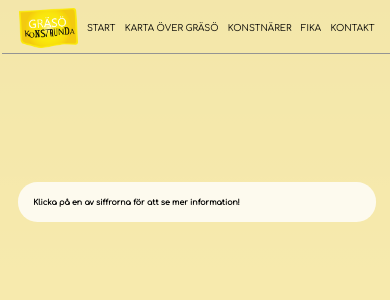
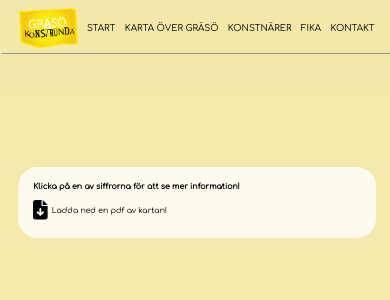
Before and after one commit to theo8theo8/grasokonstrunda, a Next.js app: page /karta in a window 390 px wide. Shown: the top 300 px of the page. Built offline with nearby package versions, Linux system fonts and the light colour scheme.

Commit message:
Download-link fixed
Closes #2

```diff
--- a/components/mapInfo.tsx
+++ b/components/mapInfo.tsx
@@ -1,5 +1,7 @@
 import styles from '@/styles/Home.module.css'
 import PlaceInfo from './placeInfo'
+import { FontAwesomeIcon } from '@fortawesome/react-fontawesome'
+import { faFileArrowDown } from '@fortawesome/free-solid-svg-icons'
 
 
 export default function MapInfo({showInfo}) {
@@ -9,6 +11,14 @@ export default function MapInfo({showInfo}) {
                     <p>
                         <b>Klicka på en av siffrorna för att se mer information!</b>
                     </p>
+                    <div className={styles.download}>
+                        <a href="/Flyer_A4_2022.pdf" download>
+                            <FontAwesomeIcon icon={faFileArrowDown}/>
+                        </a>
+                        <p>
+                            Ladda ned en pdf av kartan!
+                        </p>
+                    </div>
                 </div>
                 )
     }
--- a/components/placeInfo.tsx
+++ b/components/placeInfo.tsx
@@ -1,4 +1,6 @@
 import styles from '@/styles/Home.module.css'
+import { FontAwesomeIcon } from '@fortawesome/react-fontawesome'
+import { faFileArrowDown } from '@fortawesome/free-solid-svg-icons'
 
 export default function PlaceInfo({place}) {
     const id = parseInt(place.split('.')[0])
@@ -11,6 +13,14 @@ export default function PlaceInfo({place}) {
                     <p><b>Louise Westerberg</b><br/><em>Fårskinn, almanackor, skärgårdsbilder</em></p><br/>
                     <p><b>Jörgen Carlsson</b><br/><em>Akvarell, olja</em></p><br/>
                     <a className={styles.link} href="https://goo.gl/maps/THmgQ7JfKpAgvWT78" target="_blank" rel="noreferrer"><em>Hitta hit!</em></a>
+                    <div className={styles.download}>
+                        <a href="/Flyer_A4_2022.pdf" download>
+                            <FontAwesomeIcon icon={faFileArrowDown}/>
+                        </a>
+                        <p>
+                            Ladda ned en pdf av kartan!
+                        </p>
+                    </div>
                 </div>
             )
             }
@@ -21,6 +31,14 @@ export default function PlaceInfo({place}) {
                     <p><b>AnnaKarin Boode</b><br/><em>Skulpturer, målningar</em></p><br/>
                     <p><b>Johanna Florenius</b><br/><em>Textil</em></p><br/>
                     <a className={styles.link} href="https://goo.gl/maps/uFwPJCk2qUd8vcAT9" target="_blank" rel="noreferrer"><em>Hitta hit!</em></a>
+                    <div className={styles.download}>
+                        <a href="/Flyer_A4_2022.pdf" download>
+                            <FontAwesomeIcon icon={faFileArrowDown}/>
+                        </a>
+                        <p>
+                            Ladda ned en pdf av kartan!
+                        </p>
+                    </div>
                 </div>
             )
             }
@@ -31,6 +49,14 @@ export default function PlaceInfo({place}) {
                     <p><em>Fika med hembakat</em></p><br/>
                     <p><b>Eva-Karin Lundberg</b><br/><em>Oljemålningar, trädgård</em></p><br/>
                     <a className={styles.link} href="https://goo.gl/maps/eojzApoFjp6JK1yu5" target="_blank" rel="noreferrer"><em>Hitta hit!</em></a>
+                    <div className={styles.download}>
+                        <a href="/Flyer_A4_2022.pdf" download>
+                            <FontAwesomeIcon icon={faFileArrowDown}/>
+                        </a>
+                        <p>
+                            Ladda ned en pdf av kartan!
+                        </p>
+                    </div>
                 </div>
             )
             }
@@ -42,6 +68,14 @@ export default function PlaceInfo({place}) {
                     <p><b>Elisabeth Lundgren</b><br/><em>Fotografi - ögonblick med fåglar, landskap</em></p><br/>
                     <p><b>Britt-Marie Jansson</b><br/><em>Akvarell, måleri landskap och blommor</em></p><br/>
                     <a className={styles.link} href="https://goo.gl/maps/c6izroketVzjme1M6" target="_blank" rel="noreferrer"><em>Hitta hit!</em></a>
+                    <div className={styles.download}>
+                        <a href="/Flyer_A4_2022.pdf" download>
+                            <FontAwesomeIcon icon={faFileArrowDown}/>
+                        </a>
+                        <p>
+                            Ladda ned en pdf av kartan!
+                        </p>
+                    </div>
                 </div>
             )
             }
@@ -52,6 +86,14 @@ export default function PlaceInfo({place}) {
                     <p><em>Fika</em></p><br/>
                     <p><b>Berit Blom</b><br/><em>Handarbeten, stickat och broderat</em></p><br/>
                     <a className={styles.link} href="https://goo.gl/maps/d2S5YdbuXtX3yjXH7" target="_blank" rel="noreferrer"><em>Hitta hit!</em></a>
+                    <div className={styles.download}>
+                        <a href="/Flyer_A4_2022.pdf" download>
+                            <FontAwesomeIcon icon={faFileArrowDown}/>
+                        </a>
+                        <p>
+                            Ladda ned en pdf av kartan!
+                        </p>
+                    </div>
                 </div>
             )
             }
@@ -65,6 +107,14 @@ export default function PlaceInfo({place}) {
                     <p><b>Helena Hörner</b><br/><em>Stickat</em></p><br/>
                     <p><b>Lilian Wickholm</b><br/><em>Akryl, olja, akvarell</em></p><br/>
                     <a className={styles.link} href="https://goo.gl/maps/trXmRYeoofh2134s8" target="_blank" rel="noreferrer"><em>Hitta hit!</em></a>
+                    <div className={styles.download}>
+                        <a href="/Flyer_A4_2022.pdf" download>
+                            <FontAwesomeIcon icon={faFileArrowDown}/>
+                        </a>
+                        <p>
+                            Ladda ned en pdf av kartan!
+                        </p>
+                    </div>
                 </div>
             )
             }
@@ -76,6 +126,14 @@ export default function PlaceInfo({place}) {
                     <p><b>Mimmi Dubén</b><br/><em>Måleri akryl</em></p><br/>
                     <p><b>Gunilla Skoglund</b><br/><em>Oljemåleri</em></p><br/>
                     <a className={styles.link} href="https://goo.gl/maps/7b9LRD8vCvYBujSAA" target="_blank" rel="noreferrer"><em>Hitta hit!</em></a>
+                    <div className={styles.download}>
+                        <a href="/Flyer_A4_2022.pdf" download>
+                            <FontAwesomeIcon icon={faFileArrowDown}/>
+                        </a>
+                        <p>
+                            Ladda ned en pdf av kartan!
+                        </p>
+                    </div>
                 </div>
             )
             }
@@ -85,6 +143,14 @@ export default function PlaceInfo({place}) {
                     <h1>8. Nötsveden</h1>
                     <p><b>Sören Lindström</b><br/><em>Trähantverk svepteknik, svarvat, luffarslöjd</em></p><br/>
                     <a className={styles.link} href="https://goo.gl/maps/vtC26YgmmeoC1d9388" target="_blank" rel="noreferrer"><em>Hitta hit!</em></a>
+                    <div className={styles.download}>
+                        <a href="/Flyer_A4_2022.pdf" download>
+                            <FontAwesomeIcon icon={faFileArrowDown}/>
+                        </a>
+                        <p>
+                            Ladda ned en pdf av kartan!
+                        </p>
+                    </div>
                 </div>
             )
             }
@@ -94,6 +160,14 @@ export default function PlaceInfo({place}) {
                     <h1>9. Oxsten</h1>
                     <p><b>Marina Laurent</b><br/><em>Fotografier &quot;Natur i närbild&quot;</em></p><br/>
                     <a className={styles.link} href="https://goo.gl/maps/vtC26YgmmeoC1d938" target="_blank" rel="noreferrer"><em>Hitta hit!</em></a>
+                    <div className={styles.download}>
+                        <a href="/Flyer_A4_2022.pdf" download>
+                            <FontAwesomeIcon icon={faFileArrowDown}/>
+                        </a>
+                        <p>
+                            Ladda ned en pdf av kartan!
+                        </p>
+                    </div>
                 </div>
             )
             }
@@ -104,6 +178,14 @@ export default function PlaceInfo({place}) {
                     <p><em>Fika</em></p><br/>
                     <p><b>Gunilla Andersson</b><br/><em>Oljemåleri</em></p><br/>
                     <a className={styles.link} href="https://goo.gl/maps/UbageJHUy6Ww5yUh9" target="_blank" rel="noreferrer"><em>Hitta hit!</em></a>
+                    <div className={styles.download}>
+                        <a href="/Flyer_A4_2022.pdf" download>
+                            <FontAwesomeIcon icon={faFileArrowDown}/>
+                        </a>
+                        <p>
+                            Ladda ned en pdf av kartan!
+                        </p>
+                    </div>
                 </div>
             )
             }
@@ -113,6 +195,14 @@ export default function PlaceInfo({place}) {
                     <h1>11. Djursten</h1>
                     <p><b>Göte Andersson</b><br/><em>Träslöjd</em></p><br/>
                     <a className={styles.link} href="https://goo.gl/maps/nfy8eqh5yZkZ5KGFA" target="_blank" rel="noreferrer"><em>Hitta hit!</em></a>
+                    <div className={styles.download}>
+                        <a href="/Flyer_A4_2022.pdf" download>
+                            <FontAwesomeIcon icon={faFileArrowDown}/>
+                        </a>
+                        <p>
+                            Ladda ned en pdf av kartan!
+                        </p>
+                    </div>
                 </div>
             )
             }
@@ -122,6 +212,14 @@ export default function PlaceInfo({place}) {
                     <h1>12. Väster Mörtarö Studio 838</h1>
                     <p><b>Martin Lima de Faria</b><br/><em>Fotokonst med miniatyrer m.m</em></p><br/>
                     <a className={styles.link} href="https://goo.gl/maps/1z3mAyJtLyRG3YpY6" target="_blank" rel="noreferrer"><em>Hitta hit!</em></a>
+                    <div className={styles.download}>
+                        <a href="/Flyer_A4_2022.pdf" download>
+                            <FontAwesomeIcon icon={faFileArrowDown}/>
+                        </a>
+                        <p>
+                            Ladda ned en pdf av kartan!
+                        </p>
+                    </div>
                 </div>
             )
             }
@@ -133,6 +231,14 @@ export default function PlaceInfo({place}) {
                     <p><b>Grävlings Naturprodukter Gräsö</b><br/><em>Naturnära hantverk, ljus m.m tillverkat på Gräsö</em></p><br/>
                     <p><b>Staffan Strand</b><br/><em>Bronsskulpturer, gipser</em></p><br/>
                     <a className={styles.link} href="https://goo.gl/maps/LG7KWRDiEGQofrGo8" target="_blank" rel="noreferrer"><em>Hitta hit!</em></a>
+                    <div className={styles.download}>
+                        <a href="/Flyer_A4_2022.pdf" download>
+                            <FontAwesomeIcon icon={faFileArrowDown}/>
+                        </a>
+                        <p>
+                            Ladda ned en pdf av kartan!
+                        </p>
+                    </div>
                 </div>
             )
             }
@@ -142,6 +248,14 @@ export default function PlaceInfo({place}) {
                     <h1>14. Sjöäng</h1>
                     <p><b>Kerstin Sjöblom</b><br/><em>Akryl, olja, akvarell</em></p><br/>
                     <a className={styles.link} href="https://goo.gl/maps/LiEVQ5TTFabDpBBMA" target="_blank" rel="noreferrer"><em>Hitta hit!</em></a>
+                    <div className={styles.download}>
+                        <a href="/Flyer_A4_2022.pdf" download>
+                            <FontAwesomeIcon icon={faFileArrowDown}/>
+                        </a>
+                        <p>
+                            Ladda ned en pdf av kartan!
+                        </p>
+                    </div>
                 </div>
             )
             }
@@ -158,6 +272,14 @@ export default function PlaceInfo({place}) {
                     <p><b>Peter Backemar</b><br/><em>Ställer ut sin bok &quot;Livet på en ö i Roslagen under första delen av 1900-talet&quot;</em></p><br/>
                     <p><b>Lena Dalnert</b><br/><em>Akvarell</em></p><br/>
                     <a className={styles.link} href="https://goo.gl/maps/LiEVQ5TTFabDpBBMA" target="_blank" rel="noreferrer"><em>Hitta hit!</em></a>
+                    <div className={styles.download}>
+                        <a href="/Flyer_A4_2022.pdf" download>
+                            <FontAwesomeIcon icon={faFileArrowDown}/>
+                        </a>
+                        <p>
+                            Ladda ned en pdf av kartan!
+                        </p>
+                    </div>
                 </div>
             )
             }
@@ -168,6 +290,14 @@ export default function PlaceInfo({place}) {
                     <p><b>Vega Zetterström</b><br/><em>Akvarell, akryl</em></p><br/>
                     <p><b>Lars-Gunnar Bråvander</b><br/><em>Foton, akvarell, akryl m.m</em></p><br/>
                     <a className={styles.link} href="https://goo.gl/maps/ZPd9SeAAhAbwpW288" target="_blank" rel="noreferrer"><em>Hitta hit!</em></a>
+                    <div className={styles.download}>
+                        <a href="/Flyer_A4_2022.pdf" download>
+                            <FontAwesomeIcon icon={faFileArrowDown}/>
+                        </a>
+                        <p>
+                            Ladda ned en pdf av kartan!
+                        </p>
+                    </div>
                 </div>
             )
             }
@@ -177,6 +307,14 @@ export default function PlaceInfo({place}) {
                     <h1>17. Västerhamnen Norrboda</h1>
                     <p><b>Elin Lindqvist</b><br/><em>Festfint &quot;mina ängder gröna&quot; dukningskonst och blomsterinstallationer</em></p><br/>
                     <a className={styles.link} href="https://goo.gl/maps/ZPd9SeAAhAbwpW288" target="_blank" rel="noreferrer"><em>Hitta hit!</em></a>
+                    <div className={styles.download}>
+                        <a href="/Flyer_A4_2022.pdf" download>
+                            <FontAwesomeIcon icon={faFileArrowDown}/>
+                        </a>
+                        <p>
+                            Ladda ned en pdf av kartan!
+                        </p>
+                    </div>
                 </div>
             )
             }
@@ -195,6 +333,14 @@ export default function PlaceInfo({place}) {
                     <p><b>Kyll Hellberg</b><br/><em>Waldorfdockor och änglar</em></p><br/>
                     <p><b>Eleonore Holmgren<br/>Uppsalaförfattare</b><br/><em>På tisdag pratar hon om sin bok<br/> &quot;Sista sommaren&quot; som är<br/> nominerad till årets bok</em></p><br/>
                     <a className={styles.link} href="https://goo.gl/maps/DJtN7XHNAKJxs4W58" target="_blank" rel="noreferrer"><em>Hitta hit!</em></a>
+                    <div className={styles.download}>
+                        <a href="/Flyer_A4_2022.pdf" download>
+                            <FontAwesomeIcon icon={faFileArrowDown}/>
+                        </a>
+                        <p>
+                            Ladda ned en pdf av kartan!
+                        </p>
+                    </div>
                 </div>
             )
             }
@@ -204,6 +350,14 @@ export default function PlaceInfo({place}) {
                     <h1>19. Ängstorpet Norrboda</h1>
                     <p><b>Roland Kallström</b><br/><em>Konst och hantverk</em></p><br/>
                     <a className={styles.link} href="https://goo.gl/maps/cfyK2UGcRbymJiFF8" target="_blank" rel="noreferrer"><em>Hitta hit!</em></a>
+                    <div className={styles.download}>
+                        <a href="/Flyer_A4_2022.pdf" download>
+                            <FontAwesomeIcon icon={faFileArrowDown}/>
+                        </a>
+                        <p>
+                            Ladda ned en pdf av kartan!
+                        </p>
+                    </div>
                 </div>
             )
             }
@@ -215,6 +369,14 @@ export default function PlaceInfo({place}) {
                     <p><b>Carina Pålgård</b><br/><em>Måleri akryl, abstrakt och intuitivt</em></p><br/>
                     <p><b>Irene Wåhlin</b><br/><em>Akryl, akvarell, blandteknik, foto, textil, hantverk i olika material</em></p><br/>
                     <a className={styles.link} href="https://goo.gl/maps/2mzC18Szc4FvDugH8" target="_blank" rel="noreferrer"><em>Hitta hit!</em></a>
+                    <div className={styles.download}>
+                        <a href="/Flyer_A4_2022.pdf" download>
+                            <FontAwesomeIcon icon={faFileArrowDown}/>
+                        </a>
+                        <p>
+                            Ladda ned en pdf av kartan!
+                        </p>
+                    </div>
                 </div>
             )
             }
--- a/package.json
+++ b/package.json
@@ -9,6 +9,7 @@
     "lint": "next lint"
   },
   "dependencies": {
+    "@fortawesome/free-solid-svg-icons": "^6.3.0",
     "@fortawesome/react-fontawesome": "^0.2.0",
     "@next/font": "13.1.6",
     "@types/node": "18.14.0",
--- a/pages/_app.tsx
+++ b/pages/_app.tsx
@@ -1,6 +1,9 @@
 import '@/styles/globals.css'
 import type { AppProps } from 'next/app'
 import {Comfortaa} from '@next/font/google'
+import { config } from '@fortawesome/fontawesome-svg-core'
+import '@fortawesome/fontawesome-svg-core/styles.css'
+config.autoAddCss = false
 
 const comfortaa = Comfortaa({weight: '400', subsets: ['latin-ext'], display: 'swap'})
 
--- a/styles/Home.module.css
+++ b/styles/Home.module.css
@@ -174,6 +174,17 @@
     margin-bottom: 0.5vw;
 }
 
+.download {
+    display: flex;
+    align-items: center;
+    margin-top: 1vh;
+}
+
+.download a {
+    font-size: 2vw;
+    margin-right: 0.5vw;
+}
+
 @media only screen and (max-width: 768px) {
     .clickMap {
         grid-template-rows: 35vh 59vh;
@@ -194,6 +205,13 @@
         max-width: 92vw;
         width: 92vw;
         flex-wrap: wrap;
+    }
+    .download {
+        margin-top: 1vh;
+    }
+    .download a {
+        font-size: 5vw;
+        margin-right: 1vw;
     }
 }
 
```
Also changed, not shown: 2 other files (tests, documents, lock files or other folders).
